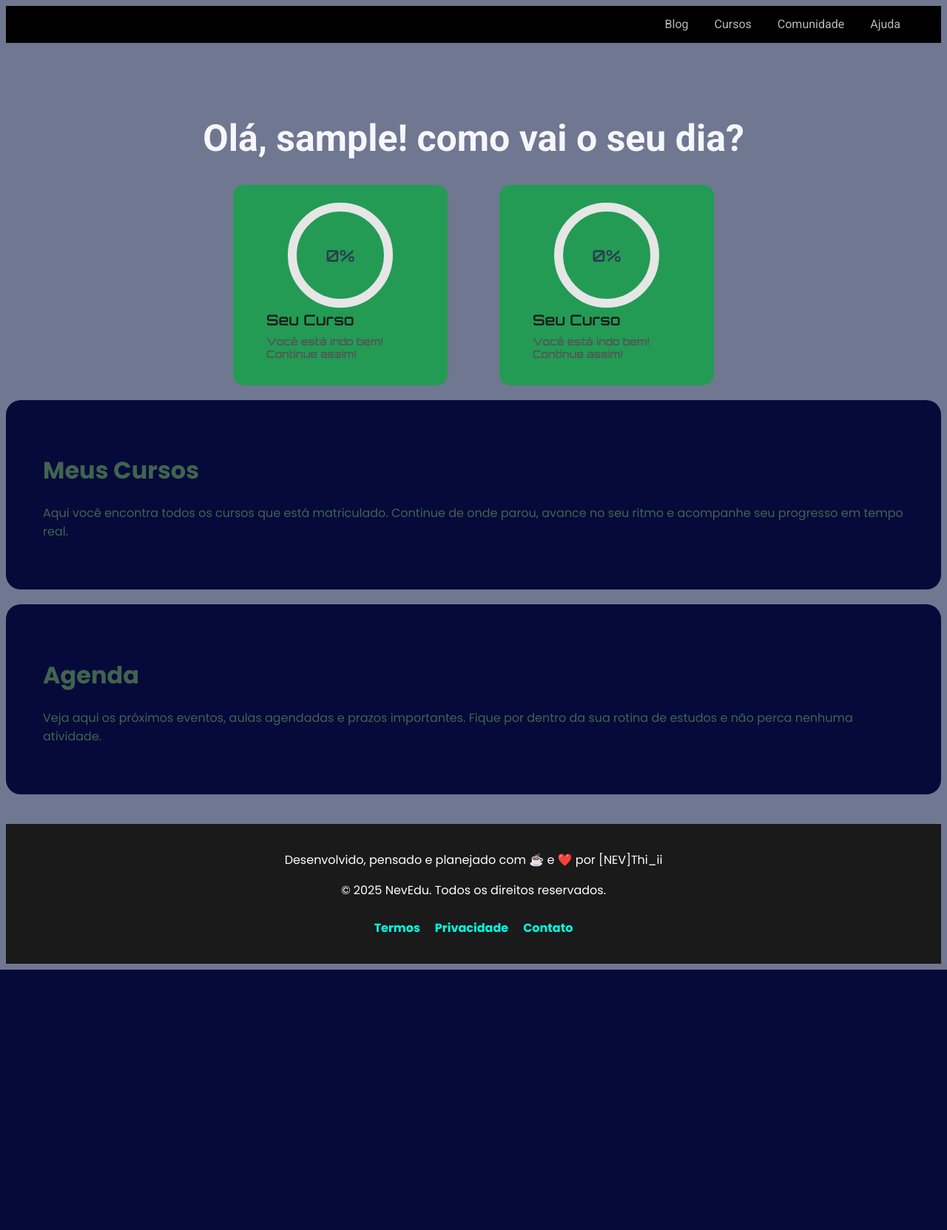
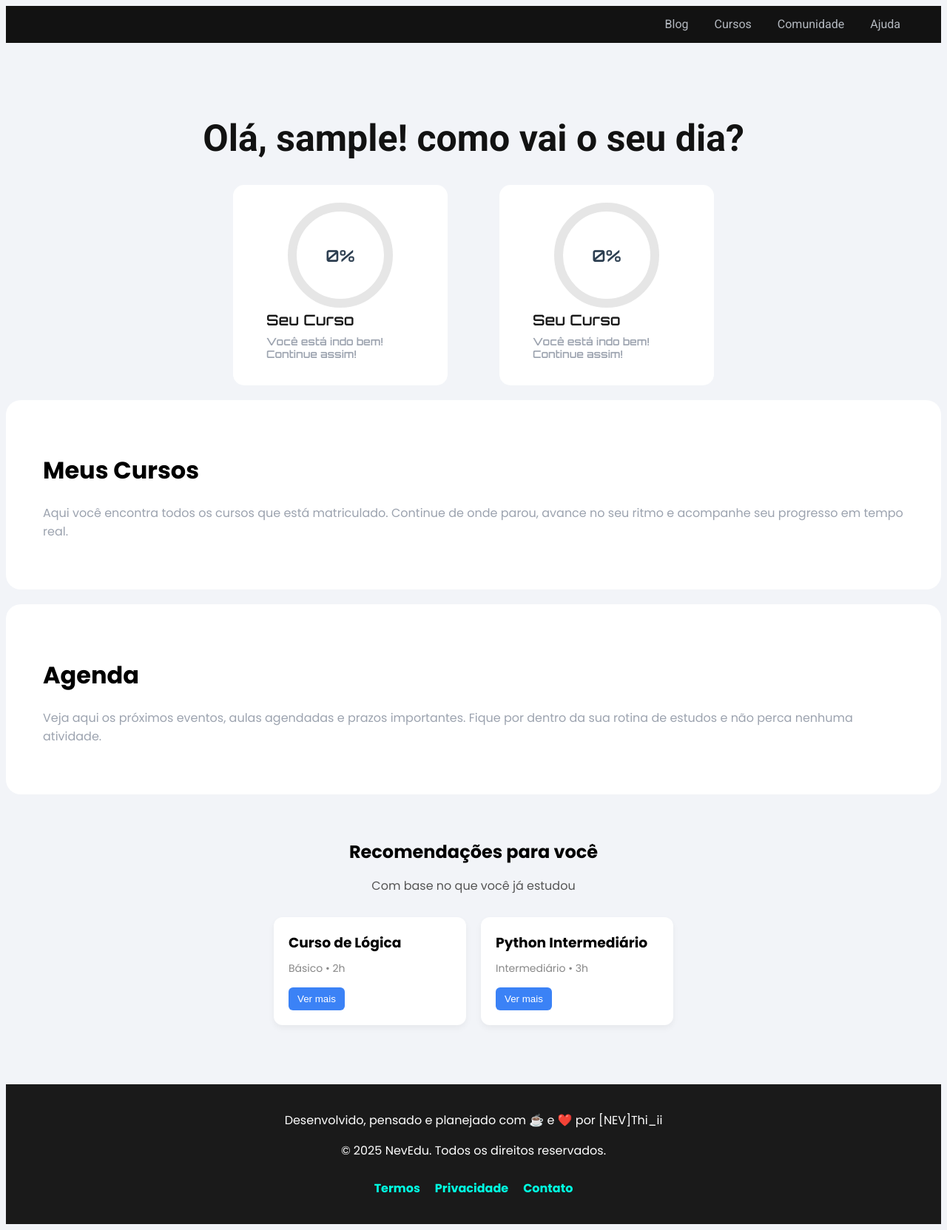
Before and after one commit to Thiago0010/NevEdu, a Flask app: page /dashboard in a window 1280 px wide. Shown: the whole page at 74% size. Before the commit the page ends 1311 px from the top, so only its background shows below. Run offline with Flask 3, Linux system fonts and the light colour scheme; a user stored in the database is signed in.

Commit message:
Arrumei a cor. estava horrivel kkkk

```diff
--- a/static/css/dashboard.css
+++ b/static/css/dashboard.css
@@ -1,5 +1,5 @@
 body{
-background-color: hwb(228 44% 43%)
+background-color:#F2F4F8
 }
 .menu-neversing li{
 list-style: none;
@@ -24,12 +24,12 @@ list-style: none;
     }
 .menu-neversing{
 position: relative;
-background-color: rgb(0, 0, 0);
+background-color:	#121212;
 height: 50px; /* Defina uma altura */
 width: 100%; /* Certifique-se de que ocupa toda a largura */
 }
 .nome-ini{
-color: rgb(246, 246, 252);
+color:#121212;
 font-family: 'Roboto', sans-serif;
 font-size: 50px;
 text-align: center;
@@ -42,7 +42,7 @@ margin-top: 100px;
   align-items: center; /* Centraliza o conteúdo interno */
   width: 250px; /* Largura de cada progresso */
   height: auto; /* Altura automática */
-  background-color: rgb(35, 155, 85);
+  background-color: #fff; /* Cor de fundo */
   border-radius: 15px;
   padding: 20px;
   font-family: 'Orbitron', sans-serif;
@@ -90,7 +90,7 @@ margin-top: 100px;
 .info-texto p {
   font-size: 14px;
   margin-top: 8px;
-  color: #555;
+  color:	#9CA3AF;
   max-width: 200px;
 }
 .progresso a{
@@ -101,17 +101,18 @@ margin-top: 100px;
   gap: 70px; /* Espaçamento entre as divs */
   justify-content: center; /* Centraliza as divs horizontalmente */
   align-items: center; /* Alinha as divs verticalmente */
-  margin-top: 20px; /* Espaçamento superior */
+  margin-top: 20px; /* Espaçamento superior */;
+  background-color: 	#F2F4F8;
 }
 .meus-cursos{
-    background-color: rgb(5, 10, 58);
+    background-color: #fff;
     padding: 50px;
     border-radius: 20px;
     margin-top: 20px;
 }
 .meus-cursos a{
     text-decoration: none;
-    color: rgb(64, 100, 79);
+    color:	#F2F4F8;
     font-family: 'Poppins', sans-serif;
 }
 .footer {
@@ -145,3 +146,66 @@ margin-top: 100px;
 .footer-links li a:hover {
   text-decoration: underline;
 }
+
+.recomendacoes {
+  background-color: #F2F4F8;
+  padding: 40px 20px;
+  text-align: center;
+  font-family: 'Poppins', sans-serif;
+}
+
+.recomendacoes h2 {
+  font-size: 24px;
+  margin-bottom: 8px;
+}
+
+.recomendacoes p {
+  color: #555;
+  margin-bottom: 30px;
+}
+
+.card-container {
+  display: flex;
+  gap: 20px;
+  justify-content: center;
+  flex-wrap: wrap;
+}
+
+.card {
+  background-color: #fff;
+  padding: 20px;
+  border-radius: 12px;
+  box-shadow: 0 4px 8px rgba(0,0,0,0.05);
+  width: 220px;
+  text-align: left;
+}
+
+.card h3 {
+  margin: 0 0 10px;
+}
+
+.card span {
+  display: block;
+  color: #888;
+  font-size: 14px;
+  margin-bottom: 15px;
+}
+
+.card button {
+  background-color: #3B82F6;
+  color: white;
+  border: none;
+  padding: 8px 12px;
+  border-radius: 6px;
+  cursor: pointer;
+}
+
+.card button:hover {
+  background-color: #2563EB;
+}
+.meus-cursos h1{
+ color: #000000;
+}
+.meus-cursos p{
+ color: 	#9CA3AF;
+}
--- a/static/css/style.css
+++ b/static/css/style.css
@@ -35,4 +35,4 @@ input{
     border: 1px solid #ccc;
     border-radius: 5px;
     margin-bottom: 10px;
-}1
+}
--- a/templates/cadastro.html
+++ b/templates/cadastro.html
@@ -6,6 +6,7 @@
     <link rel="stylesheet" href="{{ url_for('static', filename='css/style.css') }}">
 </head>
 <body>
+    <div>
     <h1>Cadastro NevEdu</h1>
     <form method="POST">
         <input type="text" name="nome" placeholder="Nome" required><br>
@@ -15,5 +16,6 @@
         <button type="submit">Cadastrar</button>
     </form>
     <p><a href="{{ url_for('index') }}">Já tem conta? Faça login</a></p>
+    </div>
 </body>
 </html>
--- a/templates/dashboard.html
+++ b/templates/dashboard.html
@@ -85,6 +85,25 @@
         </a>
       </div>
 
+        <section class="recomendacoes">
+  <h2>Recomendações para você</h2>
+  <p>Com base no que você já estudou</p>
+  <div class="card-container">
+    <div class="card">
+      <h3>Curso de Lógica</h3>
+      <span>Básico • 2h</span>
+      <button>Ver mais</button>
+    </div>
+    <div class="card">
+      <h3>Python Intermediário</h3>
+      <span>Intermediário • 3h</span>
+      <button>Ver mais</button>
+    </div>
+    <!-- outros cards -->
+  </div>
+</section>
+
+
 
       <footer class="footer">
         <div class="footer-content">
@@ -97,6 +116,7 @@
         </div>
       </footer>
 
-   <script src="../javascript/dashboard.js"></script>
+
+      <script src="../javascript/dashboard.js"></script>
 </body>
 </html>
```
